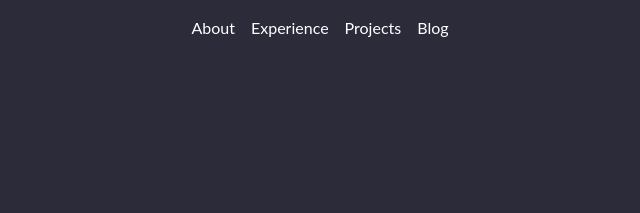
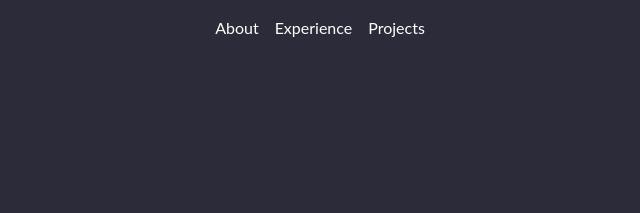
Before and after one commit to ericgrandt/erigitic.github.io, a Jekyll site: the page built from index.html, in a window 1280 px wide and 900 px high. Shown: the top 213 px of the window, without its empty margins (320-960 px from the left). Built offline with Jekyll 4.4.1, drawn with Linux system fonts in a browser that asks for light colours; nearby versions of some CDN libraries.

Commit message:
Money Clip link and nav change

```diff
--- a/_includes/header.html
+++ b/_includes/header.html
@@ -10,9 +10,6 @@
 			<li class="nav-item">
 				<a href="#projects" class="nav-link">Projects</a>
 			</li>
-			<li class="nav-item">
-				<a href="/blog" class="nav-link">Blog</a>
-			</li>
 		</ul>
 	</nav>
 </header>
--- a/index.html
+++ b/index.html
@@ -109,7 +109,7 @@ layout: default
 		<div class="project">
 			<div class="row align-items-center">
 				<div class="col order-2 order-lg-1">
-					<h3>Money Clip <a href="https://www.roverrescue.org" class="ml-1"><i class="fas fa-link"></i></a> <a href="https://github.com/Erigitic/money-clip" class="ml-1"><i class="fab fa-github"></i></a></h3>
+					<h3>Money Clip <a href="https://play.google.com/store/apps/details?id=com.ericgrandt.moneyclip" class="ml-1"><i class="fas fa-link"></i></a> <a href="https://github.com/Erigitic/money-clip" class="ml-1"><i class="fab fa-github"></i></a></h3>
 					<p>Android app for securly tracking expenses, budgets, and savings goals. Information is stored on device so only the user has access to their data.</p>
 					<h4>Built with:</h4>
 					<p>Flutter</p>
```
